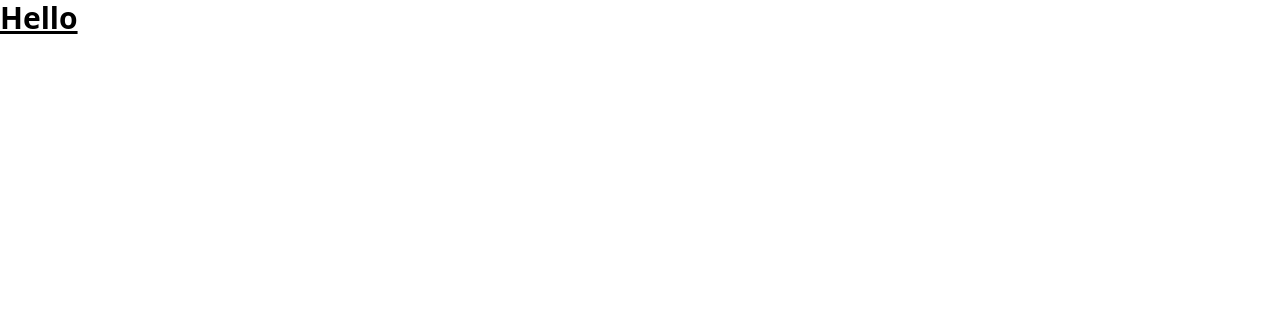
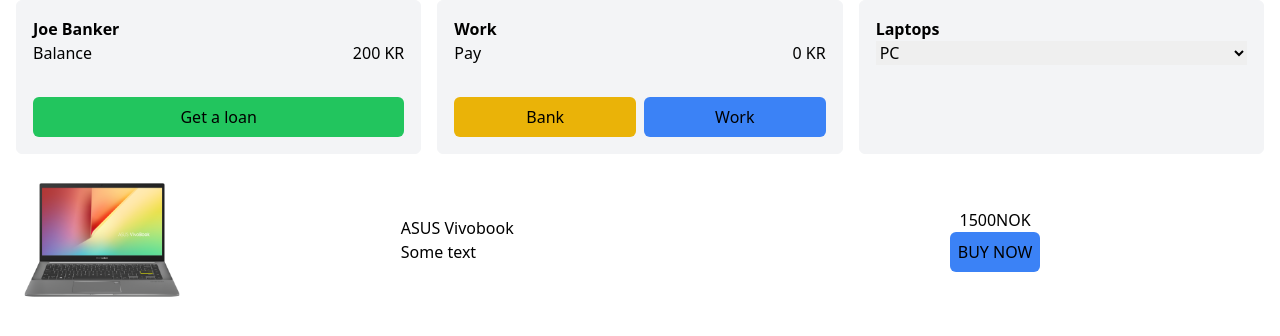
Before and after one commit to TomChrister/api-server-json, a website built with Vite: page index.html in a window 1280 px wide. Built offline with nearby package versions, Linux system fonts and the light colour scheme.

Commit message:
feat: html and css setup, fetched the api

```diff
--- a/index.html
+++ b/index.html
@@ -9,7 +9,57 @@
 </head>
 <body>
 
-<h1 class="text-3xl font-bold underline">Hello</h1>
+<div class="container mx-auto px-4 flex space-x-4">
+    <div class="bg-gray-100 border border-gray-100 p-4 w-1/3 rounded-md">
+        <p class="font-bold">Joe Banker</p>
+        <div class="flex justify-between">
+            <p>Balance</p>
+            <p>200 KR</p>
+        </div>
+        <div class="flex justify-center">
+            <button class="bg-green-500 text-black rounded-md p-2 mt-8 w-full">Get a loan</button>
+        </div>
+    </div>
+    <div class="bg-gray-100 border border-gray-100 p-4 w-1/3 rounded-md">
+        <p class="font-bold">Work</p>
+        <div class="flex justify-between">
+            <p>Pay</p>
+            <p>0 KR</p>
+        </div>
+        <div class="flex justify-center gap-2">
+            <button class="bg-yellow-500 text-black rounded-md p-2 mt-8 w-1/2">Bank</button>
+            <button class="bg-blue-500 text-black rounded-md p-2 mt-8 w-1/2">Work</button>
+        </div>
+    </div>
+    <div class="bg-gray-100 border border-gray-100 p-4 w-1/3 rounded-md">
+        <p class="font-bold">Laptops</p>
+        <select id="dropdown" class="w-full">
+            <option>PC</option>
+            <option>PC 2</option>
+        </select>
+    </div>
+</div>
+
+<div class="container mx-auto px-4 flex">
+    <div class="flex-shrink-0 w-1/4">
+        <img src="assets/img/ASUS.png" alt="Asus" style="width: 200px !important; height: auto !important;">
+    </div>
+    <div class="w-1/2 flex justify-center items-center">
+        <div class="text-center">
+            <p>ASUS Vivobook</p>
+            <p class="">Some text</p>
+        </div>
+    </div>
+    <div class="w-1/2 flex justify-center items-center">
+        <div class="text-center">
+            <div class="flex justify-center">1500NOK</div>
+            <button class="bg-blue-500 text-black rounded-md p-2">BUY NOW</button>
+        </div>
+    </div>
+</div>
+
+<!--<div id="laptop-container">
+</div>-->
 
 </body>
 </html>
--- a/src/js/script.js
+++ b/src/js/script.js
@@ -0,0 +1,41 @@
+// fetch the api
+fetch('db.json')
+    .then(response => {
+        if (!response.ok) {
+            throw new Error('Network response was not ok');
+        }
+        return response.json();
+    })
+    .then(data => {
+        displayLaptops(data.laptops);
+    })
+    .catch(error => {
+        console.error('There has been a problem with your fetch operation:', error);
+    });
+
+
+
+
+
+
+
+/*
+// function for getting the laptop info
+function displayLaptops(laptops) {
+    const container = document.getElementById('laptop-container');
+
+    laptops.forEach(laptop => {
+        const laptopDiv = document.createElement('div');
+        laptopDiv.className = 'laptop';
+
+        laptopDiv.innerHTML = `
+        <h2>${laptop.title}</h2>
+        <img src="${laptop.image}" alt="${laptop.title}">
+        <p>${laptop.description}</p>
+        <p>Price: $${laptop.price}</p>
+        <p>In Stock: ${laptop.stock}</p>
+        `;
+
+        container.appendChild(laptopDiv);
+    });
+}*/
--- /dev/null
+++ b/vite.config.js
@@ -0,0 +1,8 @@
+import { defineConfig } from 'vite'
+
+export default defineConfig({
+    // Your configuration goes here
+    server: {
+        open: true
+    },
+});
```
Also changed, not shown: assets/img/ASUS.png (added), src/output.css, 1 other file.
